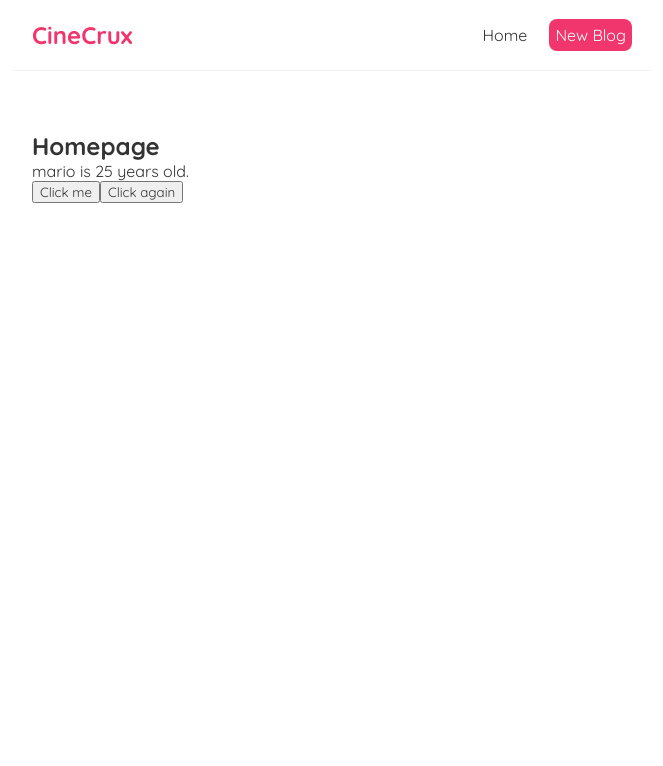
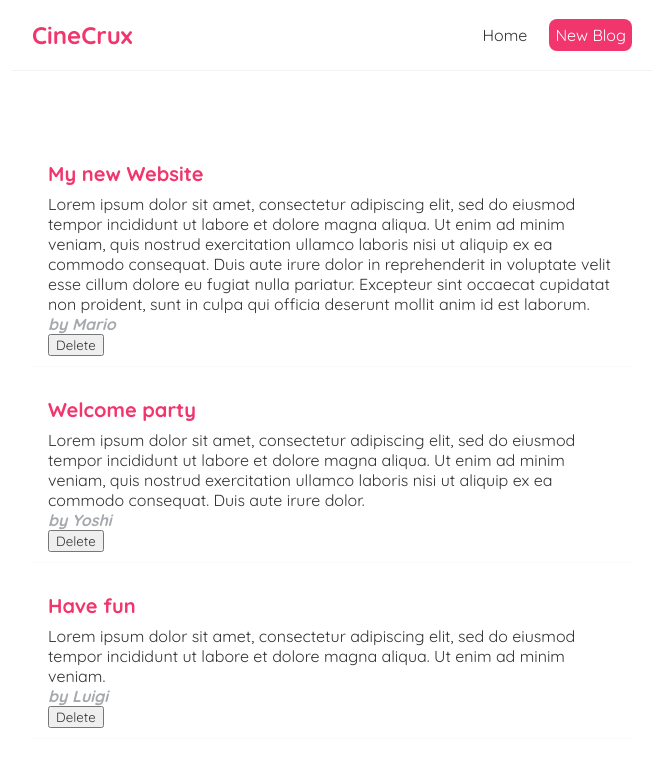
Before and after one commit to theiconik/cine-crux, a React (Create React App) app: page / in a window 1280 px wide. Shown: the top 766 px of the page, without its empty margins (308-971 px from the left). Built offline with nearby package versions, Linux system fonts and the light colour scheme.

Commit message:
Props and Temporarily Deleting using filter function

```diff
--- /dev/null
+++ b/src/BlogList.js
@@ -0,0 +1,22 @@
+const BlogList = (props) => {
+
+   const blogs = props.blogprop;
+   const handleDelete = props.handleDeleteprop;
+   return (
+      <div className="blog-list">
+         {blogs.map( (blog) => (
+            <div className="blog-preview" key = {blog.id}>
+               <h2>{blog.title}</h2>
+               <p>{blog.body}</p>
+               <p><i><strong style = {
+                  {
+                     color: "#a5a8ac",
+                  }}>by {blog.author}</strong></i></p>
+               <button onClick={() => handleDelete(blog.id)}>Delete</button>
+            </div>
+         ) )}
+      </div>
+    );
+}
+
+export default BlogList;
--- a/src/Home.js
+++ b/src/Home.js
@@ -1,30 +1,37 @@
 import { useState } from 'react';
+import BlogList from './BlogList';
 
 const Home = () => {
 
-   //let name = 'mario';
-   const [name, setName] = useState('mario');
-   const [age, setAge] = useState(25)
+   const [blogs, setBlogs] = useState([
+      { title: 'My new Website',
+      body: "Lorem ipsum dolor sit amet, consectetur adipiscing elit, sed do eiusmod tempor incididunt ut labore et dolore magna aliqua. Ut enim ad minim veniam, quis nostrud exercitation ullamco laboris nisi ut aliquip ex ea commodo consequat. Duis aute irure dolor in reprehenderit in voluptate velit esse cillum dolore eu fugiat nulla pariatur. Excepteur sint occaecat cupidatat non proident, sunt in culpa qui officia deserunt mollit anim id est laborum.",
+      author: 'Mario',
+      id: 1,
+      },
 
-   const handleClick = () => {
-      //console.log('hello, ninjas')
-      setName('luigi');
-      setAge(26);
-      //name = luigi;
+      { title: 'Welcome party',
+      body: "Lorem ipsum dolor sit amet, consectetur adipiscing elit, sed do eiusmod tempor incididunt ut labore et dolore magna aliqua. Ut enim ad minim veniam, quis nostrud exercitation ullamco laboris nisi ut aliquip ex ea commodo consequat. Duis aute irure dolor.",
+      author: 'Yoshi',
+      id: 2,
+      },
+
+      { title: 'Have fun',
+      body: "Lorem ipsum dolor sit amet, consectetur adipiscing elit, sed do eiusmod tempor incididunt ut labore et dolore magna aliqua. Ut enim ad minim veniam.",
+      author: 'Luigi',
+      id: 3,
+      },
+   ]);
+
+   const handleDelete = (id) => {
+      const newBlogs = blogs.filter(blog => blog.id !== id)
+      setBlogs(newBlogs);
    }
 
-   const handleClickAgain = (name,e) => {
-      console.log('hello ' + name, e.target);
-   }
 
    return (
       <div className="home">
-         <h2>Homepage</h2>
-         <p>{name} is {age} years old.</p>
-         <button onClick={handleClick}>Click me</button>
-         <button onClick={(e) => {
-            handleClickAgain('mario', e)
-         }}>Click again</button>
+         <BlogList blogprop={blogs} handleDeleteprop={handleDelete} />
       </div>
     );
 }
--- a/src/index.css
+++ b/src/index.css
@@ -38,3 +38,19 @@
   margin: 40px auto;
   padding: 20px;
 }
+
+.blog-preview {
+  padding: 10px 16px;
+  margin: 20px 0;
+  border-bottom: 1px solid #fafafa;
+}
+
+.blog-preview:hover {
+  box-shadow: 1px 3px 5px rgba(0,0,0,0.1);
+}
+
+.blog-preview h2 {
+  font-size: 20px;
+  color: #f1356d;
+  margin-bottom: 8px;
+}
```
